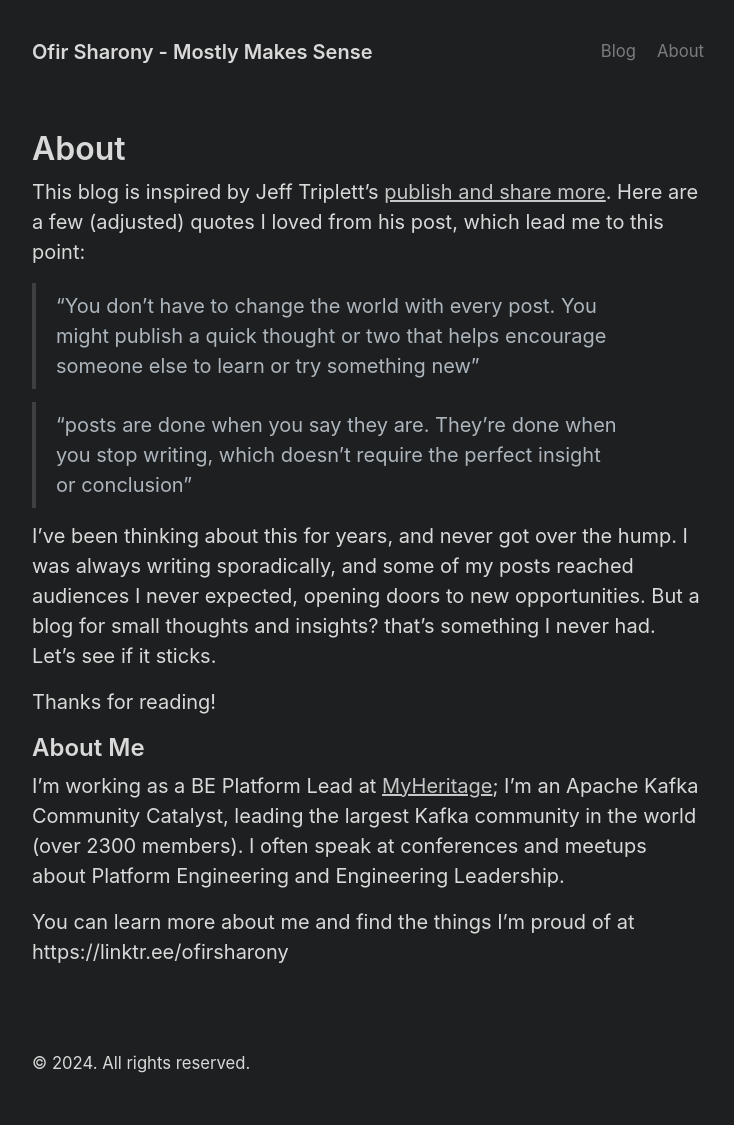
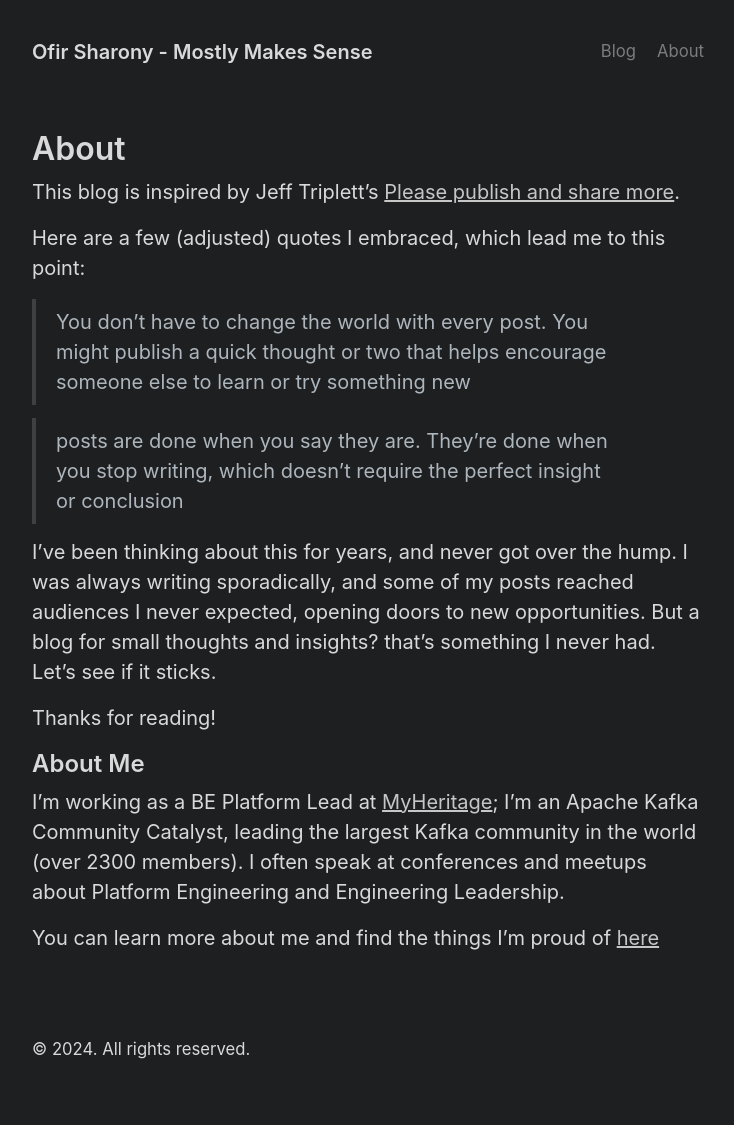
Before and after one commit to ofirsharony/ofirsharony.github.io, a Jekyll site: the page built from about.md, in a window 1280 px wide. Shown: the whole page, without its empty margins (272-1006 px from the left). Built offline with Jekyll 4.4.1, drawn with Linux system fonts in a browser that asks for light colours.

Commit message:
update about section

```diff
--- a/about.md
+++ b/about.md
@@ -4,12 +4,13 @@ title: About
 ---
 
 
-This blog is inspired by Jeff Triplett's [publish and share more](https://micro.webology.dev/2024/11/02/please-publish-and.html?utm_source=pocket_shared).
-Here are a few (adjusted) quotes I loved from his post, which lead me to this point:
+This blog is inspired by Jeff Triplett's [Please publish and share more](https://micro.webology.dev/2024/11/02/please-publish-and.html?utm_source=pocket_shared).
 
-> "You don’t have to change the world with every post. You might publish a quick thought or two that helps encourage someone else to learn or try something new"
+Here are a few (adjusted) quotes I embraced, which lead me to this point:
 
-> "posts are done when you say they are. They're done when you stop writing, which doesn't require the perfect insight or conclusion"
+> You don’t have to change the world with every post. You might publish a quick thought or two that helps encourage someone else to learn or try something new
+
+> posts are done when you say they are. They're done when you stop writing, which doesn't require the perfect insight or conclusion
 
 I've been thinking about this for years, and never got over the hump.
 I was always writing sporadically, and some of my posts reached audiences I never expected, opening doors to new opportunities.
@@ -19,8 +20,8 @@ Thanks for reading!
 
 ## About Me
 
-I'm working as a BE Platform Lead at [MyHeritage](myheritage.com);
+I'm working as a BE Platform Lead at [MyHeritage](https://www.myheritage.com);
 I'm an Apache Kafka Community Catalyst, leading the largest Kafka community in the world (over 2300 members).
 I often speak at conferences and meetups about Platform Engineering and Engineering Leadership.
 
-You can learn more about me and find the things I'm proud of at https://linktr.ee/ofirsharony
+You can learn more about me and find the things I'm proud of [here](https://linktr.ee/ofirsharony)
```
